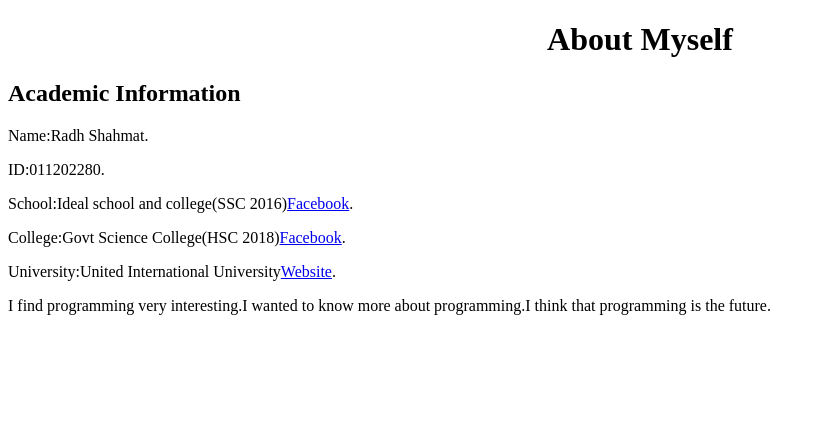
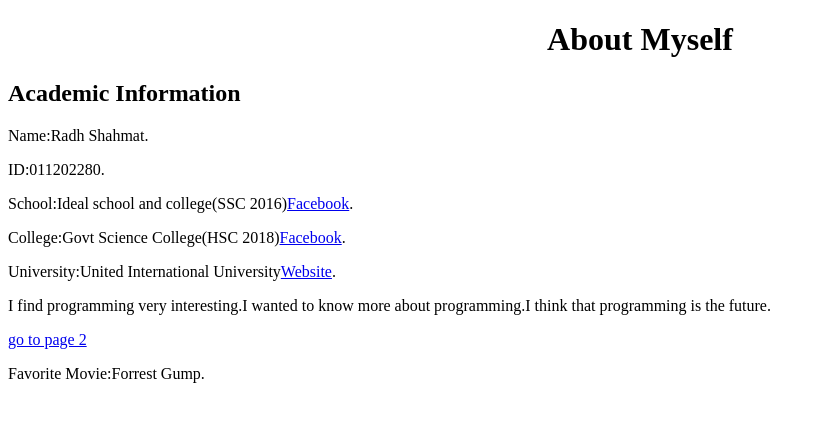
Before and after one commit to RADH820/RADH820.github.io, a plain HTML site: page index.html in a window 1280 px wide. Shown: the whole page, without its empty margins (0-825 px from the left). Drawn offline with Linux system fonts and the light colour scheme.

Commit message:
Update index.html

```diff
--- a/index.html
+++ b/index.html
@@ -13,6 +13,8 @@
 <p>College:Govt Science College(HSC 2018)<a href=https://www.facebook.com/allGSC>Facebook</a>.</p>
   <p>University:United International University<a href=http://www.uiu.ac.bd/>Website</a>.</p>
 <p>I find programming very interesting.I wanted to know more about programming.I think that programming is the future.</p>
+<a href=page2.html>go to page 2</a>
+<p>Favorite Movie:Forrest Gump.<p>
 
 
 
```
